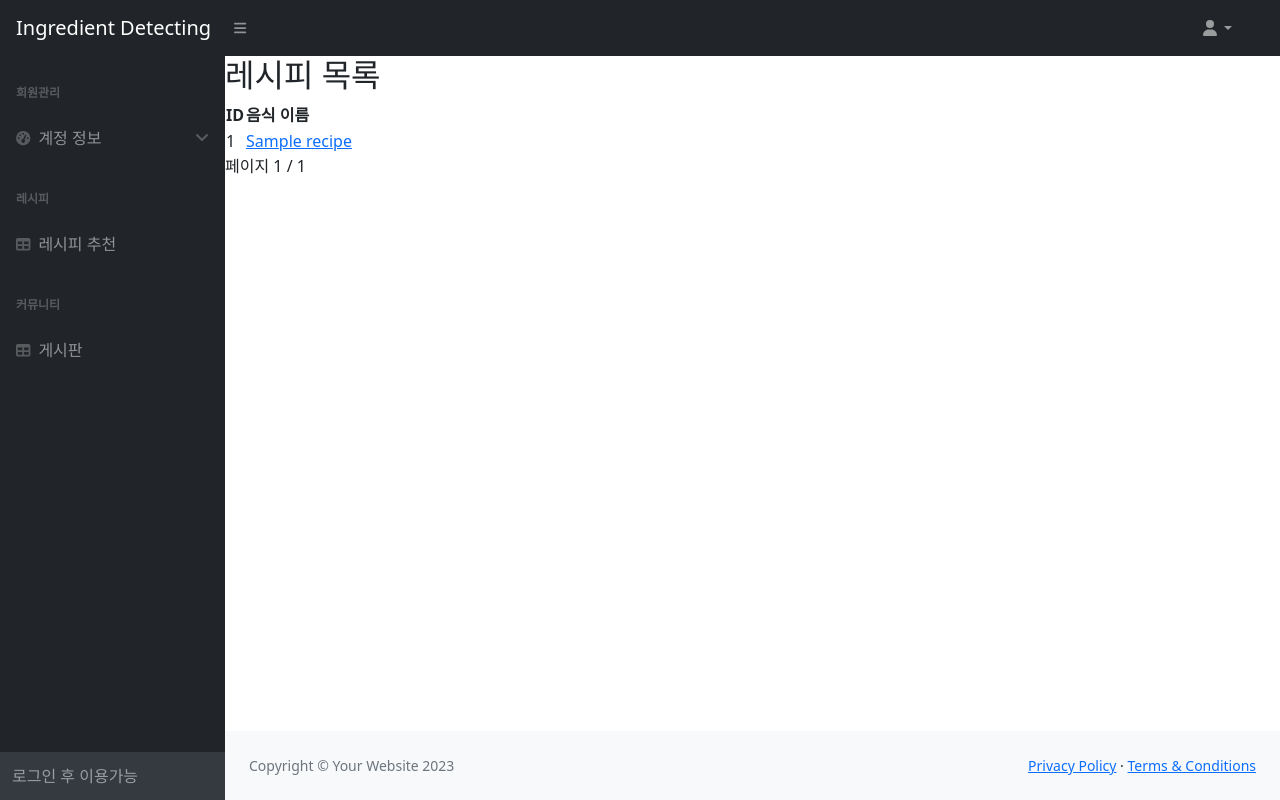
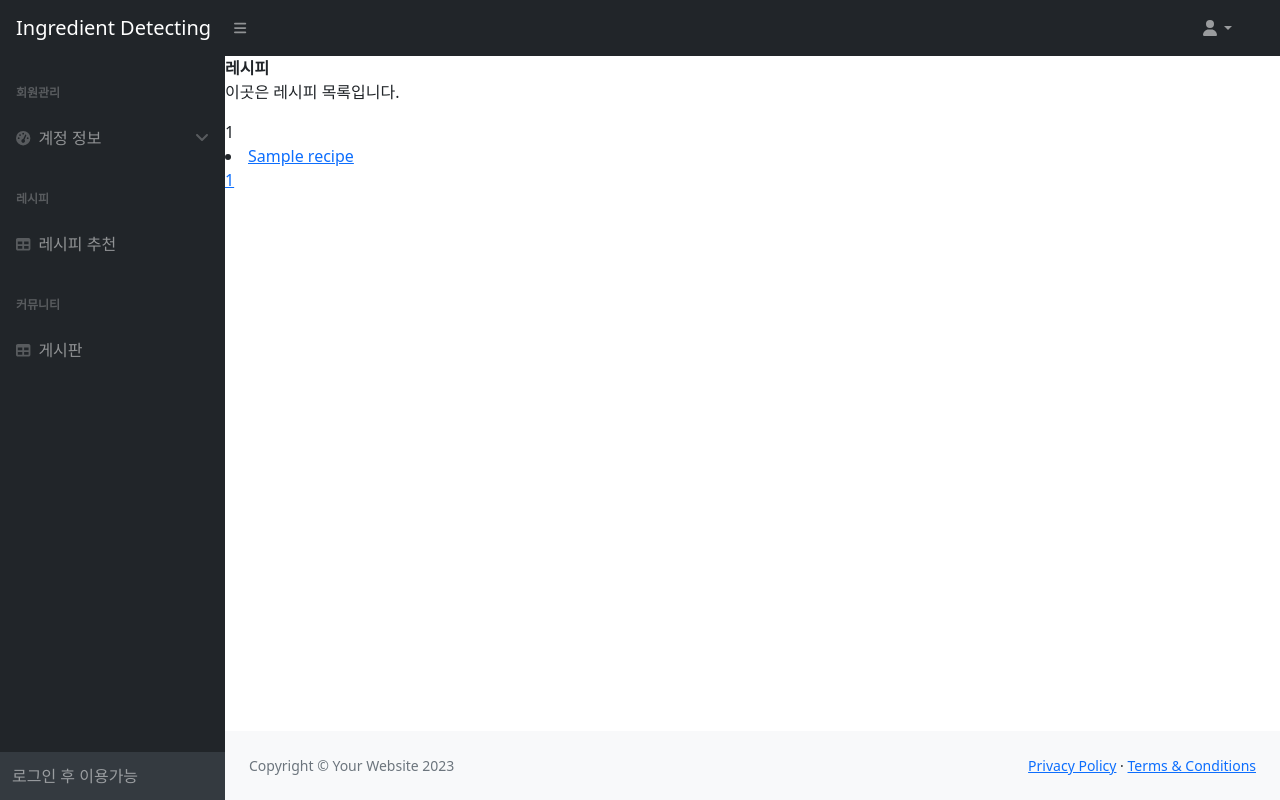
Before and after one commit to Kim-YongJae/final-project, a Django app: template recipes/templates/recipes/recipes_list.html in a window 1280 px wide. Run offline with Django 4.2, Linux system fonts and the light colour scheme; the template is opened without the code that fills it: most values are stand-ins (such as "Sample title", 1, 10 or a date in 2020); data that the repository does not hold is empty; some libraries are stand-ins or nearby versions.

Commit message:
레시피 코드 수정

```diff
--- a/recipes/templates/recipes/recipes_list.html
+++ b/recipes/templates/recipes/recipes_list.html
@@ -2,36 +2,43 @@
 
 {% extends 'base.html' %}
 
+{% load static %}
 {% block content %}
-  <h2>레시피 목록</h2>
-  <table>
-    <thead>
-      <tr>
-        <th>ID</th>
-        <th>음식 이름</th>
-      </tr>
-    </thead>
-    <tbody>
+    <link href="{% static 'css/recipes_list_style.css' %}" rel="stylesheet"/>
+    <div class="board_wrap">
+        <div class="board_title">
+            <strong>레시피</strong>
+            <p>이곳은 레시피 목록입니다.</p>
+        </div>
+        <div class="board_list_wrap">
+            <div class="board_list">
                 {% for recipe in recipe_list %}
-        <tr>
-          <td>{{ recipe.id }}</td>
-          <td><a href="{% url 'recipe_detail' recipe.id %}">{{ recipe.food_name }}</a></td>
-        </tr>
+                <div>
+                    <div class="id">{{ recipe.id }}</div>
+                    <div class="food_name">
+                        <li><a href="{% url 'recipe_detail' recipe.id %}">{{ recipe.food_name }}</a></li>
+                    </div>
+                </div>
                 {% endfor %}
-    </tbody>
-  </table>
+            </div>
 
+            <div class="board_page">
                 {% if recipe_list.has_previous %}
-    <a href="?page=1">첫 페이지</a>
-    <a href="?page={{ recipe_list.previous_page_number }}">이전 페이지</a>
+                    <a href="?page=1" class="bt first"><<</a>
+                    <a href="?page={{ recipe_list.previous_page_number }}" class="bt prev"><</a>
                 {% endif %}
-
-  <span class="current">
-    페이지 {{ recipe_list.number }} / {{ recipe_list.paginator.num_pages }}
-  </span>
-
+                {% for num in recipe_list.paginator.page_range %}
+                    {% if recipe_list.number == num %}
+                        <a href="?page={{ num }}" class="num on">{{ num }}</a>
+                    {% else %}
+                        <a href="?page={{ num }}" class="num">{{ num }}</a>
+                    {% endif %}
+                {% endfor %}
                 {% if recipe_list.has_next %}
-    <a href="?page={{ recipe_list.next_page_number }}">다음 페이지</a>
-    <a href="?page={{ recipe_list.paginator.num_pages }}">마지막 페이지</a>
+                    <a href="?page={{ recipe_list.next_page_number }}" class="bt next">></a>
+                    <a href="?page={{ recipe_list.paginator.num_pages }}" class="bt last">>></a>
                 {% endif %}
+            </div>
+        </div>
+    </div>
 {% endblock %}
```
Also changed, not shown: recipes/templates/recipes/recipe_detail.html (+21 -5 lines), recipes/templates/recipes/recommend_recipe.html (+25 -6 lines), recipes/views.py (+8 -2 lines), db.sqlite3. Lines whose indentation alone changed are shown as unchanged.
